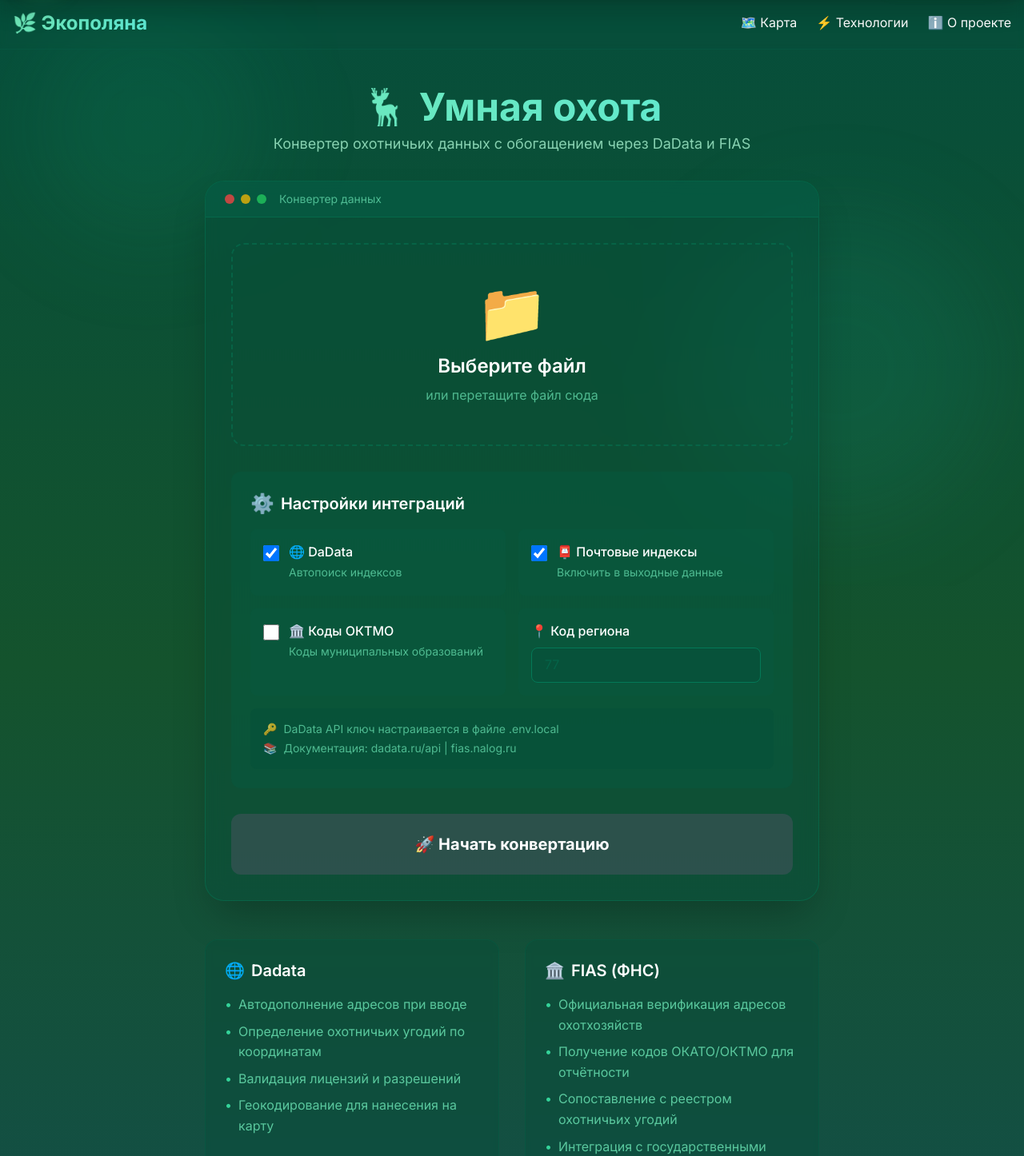
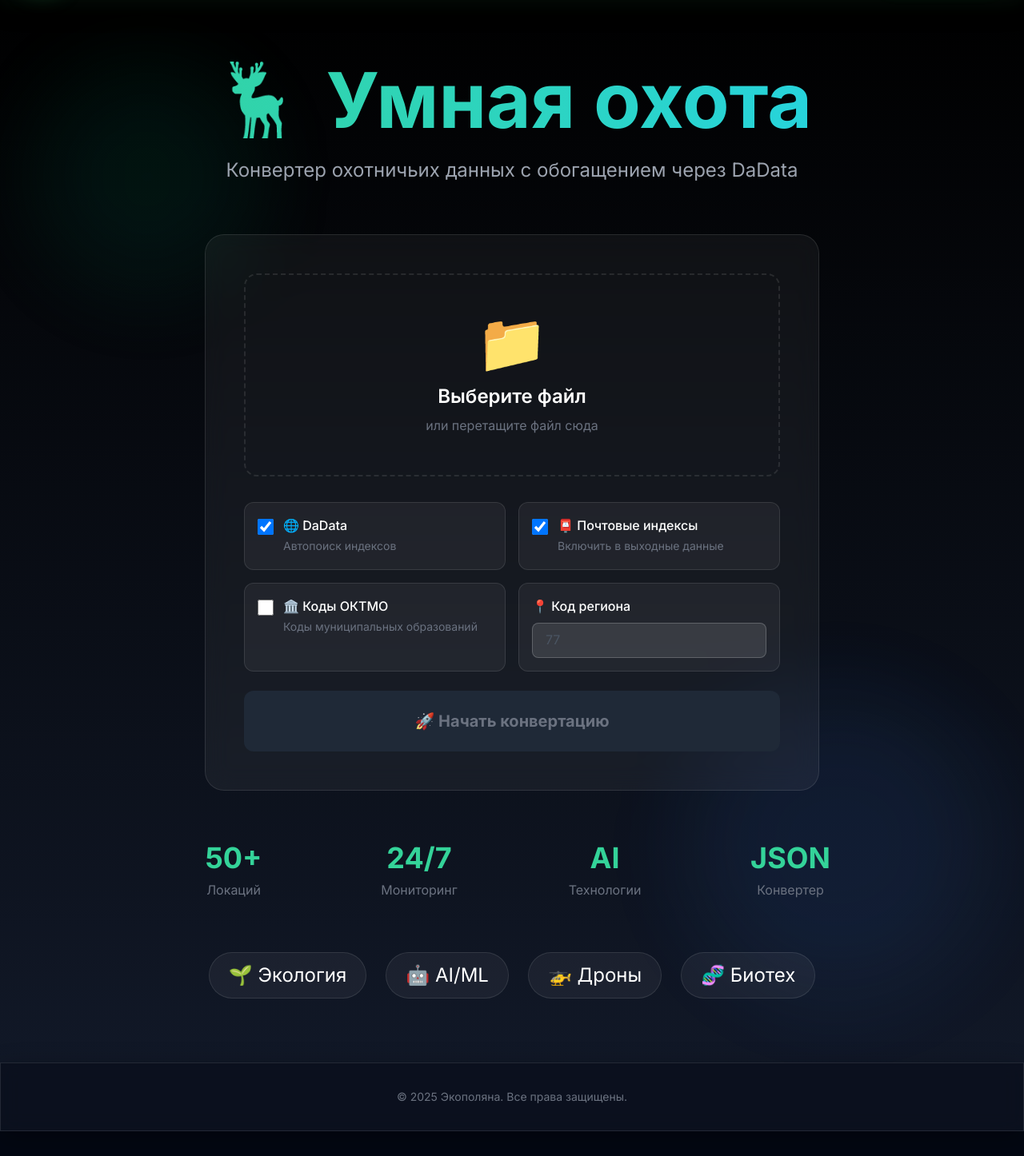
Before and after one commit to Olegadzhan/ecopolyana, a Next.js app: page /smart-hunting in a window 1280 px wide. Shown: the part 67-1513 px from the top of the page at 80% size. After the commit the page ends 1482 px from the top, so only its background shows below. Built offline with nearby package versions, Linux system fonts and the light colour scheme.

Commit message:
Update page.tsx

```diff
--- a/src/app/smart-hunting/page.tsx
+++ b/src/app/smart-hunting/page.tsx
@@ -4,7 +4,6 @@ import { useState, useCallback } from 'react';
 import { motion, AnimatePresence } from 'framer-motion';
 import Link from 'next/link';
 
-// Интерфейс для результата конвертации
 interface ConversionResult {
   success: boolean;
   hunters?: any[];
@@ -21,20 +20,18 @@ interface ConversionResult {
 }
 
 export default function SmartHuntingPage() {
-  // Состояния для файла и загрузки
   const [file, setFile] = useState<File | null>(null);
   const [loading, setLoading] = useState(false);
   const [result, setResult] = useState<ConversionResult | null>(null);
   const [error, setError] = useState<string | null>(null);
   const [dragActive, setDragActive] = useState(false);
 
-  // Состояния для настроек (ПОЛНОСТЬЮ СООТВЕТСТВУЮТ converter_unified.py)
+  // Настройки конвертации
   const [useDadata, setUseDadata] = useState(true);
   const [includePostal, setIncludePostal] = useState(true);
   const [includeOktmo, setIncludeOktmo] = useState(false);
   const [regionCode, setRegionCode] = useState('');
 
-  // --- Обработчики Drag & Drop ---
   const handleDrag = useCallback((e: React.DragEvent) => {
     e.preventDefault();
     e.stopPropagation();
@@ -63,7 +60,6 @@ export default function SmartHuntingPage() {
     }
   }, []);
 
-  // --- Отправка формы на API ---
   const handleSubmit = async (e: React.FormEvent) => {
     e.preventDefault();
     if (!file) {
@@ -103,7 +99,6 @@ export default function SmartHuntingPage() {
     }
   };
 
-  // --- Скачивание JSON ---
   const downloadJSON = (data: any, filename: string) => {
     const blob = new Blob([JSON.stringify(data, null, 2)], { type: 'application/json' });
     const url = URL.createObjectURL(blob);
@@ -116,7 +111,6 @@ export default function SmartHuntingPage() {
     URL.revokeObjectURL(url);
   };
 
-  // --- Сброс формы ---
   const resetForm = () => {
     setFile(null);
     setResult(null);
@@ -124,72 +118,44 @@ export default function SmartHuntingPage() {
   };
 
   return (
-    <div className="min-h-screen bg-gradient-to-b from-emerald-900 via-green-900 to-teal-900 text-white">
-      {/* Декоративные фоновые элементы (как на других страницах) */}
-      <div className="absolute inset-0 overflow-hidden pointer-events-none">
-        <div className="absolute top-20 left-10 w-72 h-72 bg-emerald-500/10 rounded-full blur-3xl" />
-        <div className="absolute bottom-20 right-10 w-96 h-96 bg-teal-500/10 rounded-full blur-3xl" />
+    <div className="min-h-screen bg-gradient-to-b from-black to-gray-900 text-white">
+      {/* Герой-секция в стиле главной страницы */}
+      <section className="relative min-h-screen flex items-center justify-center overflow-hidden">
+        {/* Фоновые элементы */}
+        <div className="absolute inset-0 overflow-hidden">
+          <div className="absolute top-20 left-10 w-72 h-72 bg-emerald-500/10 rounded-full blur-3xl animate-pulse" />
+          <div className="absolute bottom-20 right-10 w-96 h-96 bg-blue-500/10 rounded-full blur-3xl animate-pulse delay-1000" />
         </div>
 
-      {/* Навигация (как на главной) */}
-      <nav className="relative z-10 border-b border-emerald-800/50 backdrop-blur-sm">
-        <div className="container mx-auto px-4 py-4">
-          <div className="flex justify-between items-center">
-            <Link href="/" className="text-2xl font-bold bg-gradient-to-r from-emerald-300 to-teal-300 bg-clip-text text-transparent">
-              🌿 Экополяна
-            </Link>
-            <div className="flex gap-6">
-              <Link href="/map" className="hover:text-emerald-300 transition">🗺️ Карта</Link>
-              <Link href="/tech" className="hover:text-emerald-300 transition">⚡ Технологии</Link>
-              <Link href="/about" className="hover:text-emerald-300 transition">ℹ️ О проекте</Link>
-            </div>
-          </div>
-        </div>
-      </nav>
-
-      {/* Основной контент - стилизован как диалоговое окно */}
-      <main className="relative z-10 container mx-auto px-4 py-12">
+        <div className="relative z-10 container mx-auto px-4 py-20">
+          {/* Заголовок как на главной */}
           <motion.div
             initial={{ opacity: 0, y: 20 }}
             animate={{ opacity: 1, y: 0 }}
+            className="text-center mb-16"
+          >
+            <h1 className="text-6xl md:text-8xl font-bold mb-6 bg-gradient-to-r from-emerald-400 via-teal-400 to-cyan-400 bg-clip-text text-transparent">
+              🦌 Умная охота
+            </h1>
+            <p className="text-xl md:text-2xl text-gray-400 max-w-3xl mx-auto">
+              Конвертер охотничьих данных с обогащением через DaData
+            </p>
+          </motion.div>
+
+          {/* Основная карточка конвертера */}
+          <motion.div
+            initial={{ opacity: 0, y: 40 }}
+            animate={{ opacity: 1, y: 0 }}
+            transition={{ delay: 0.2 }}
             className="max-w-3xl mx-auto"
           >
-          {/* Заголовок страницы в стиле "Умная охота" */}
-          <div className="text-center mb-8">
-            <h1 className="text-5xl font-bold mb-2 bg-gradient-to-r from-emerald-300 to-teal-300 bg-clip-text text-transparent">
-              🦌 Умная охота
-            </h1>
-            <p className="text-emerald-200/80 text-lg">
-              Конвертер охотничьих данных с обогащением через DaData и FIAS
-            </p>
-          </div>
-
-          {/* КАРТОЧКА-ДИАЛОГ с конвертером */}
-          <motion.div
-            className="bg-emerald-900/40 backdrop-blur-md rounded-3xl border border-emerald-700/50 shadow-2xl overflow-hidden"
-            initial={{ scale: 0.95 }}
-            animate={{ scale: 1 }}
-            transition={{ delay: 0.1 }}
-          >
-            {/* Верхняя полоса диалога (имитация окна) */}
-            <div className="bg-emerald-800/60 px-6 py-3 flex items-center gap-2 border-b border-emerald-700/50">
-              <div className="flex gap-2">
-                <div className="w-3 h-3 rounded-full bg-red-500/80"></div>
-                <div className="w-3 h-3 rounded-full bg-yellow-500/80"></div>
-                <div className="w-3 h-3 rounded-full bg-green-500/80"></div>
-              </div>
-              <span className="text-sm text-emerald-300/70 ml-2">Конвертер данных</span>
-            </div>
-
-            {/* Тело диалога - ФОРМА КОНВЕРТЕРА */}
-            <div className="p-8">
-              <form onSubmit={handleSubmit} className="space-y-8">
-                {/* Drag & Drop зона (стилизована) */}
+            <div className="bg-white/5 backdrop-blur-lg rounded-3xl border border-white/10 p-8 md:p-12">
+              {/* Drag & Drop зона */}
               <div
                 className={`relative border-2 border-dashed rounded-2xl p-12 text-center transition-all cursor-pointer ${
                   dragActive
-                      ? 'border-emerald-400 bg-emerald-500/10 scale-[1.02]'
-                      : 'border-emerald-700/50 hover:border-emerald-500/50 hover:bg-emerald-800/20'
+                    ? 'border-emerald-400 bg-emerald-500/10'
+                    : 'border-white/10 hover:border-emerald-500/50 hover:bg-white/5'
                 }`}
                 onDragEnter={handleDrag}
                 onDragLeave={handleDrag}
@@ -205,25 +171,21 @@ export default function SmartHuntingPage() {
                   className="hidden"
                 />
 
-                  <motion.div
-                    animate={{ y: [0, -5, 0] }}
-                    transition={{ repeat: Infinity, duration: 3 }}
-                    className="text-7xl mb-4"
-                  >
+                <div className="text-7xl mb-4">
                   {file ? '📄' : '📁'}
-                  </motion.div>
+                </div>
 
                 <p className="text-2xl font-semibold mb-2">
                   {file ? file.name : 'Выберите файл'}
                 </p>
 
                 {file && (
-                    <p className="text-emerald-300 mb-2">
+                  <p className="text-emerald-400 mb-2">
                     {(file.size / 1024 / 1024).toFixed(2)} MB
                   </p>
                 )}
 
-                  <p className="text-emerald-300/70">
+                <p className="text-gray-500">
                   {file ? 'Нажмите чтобы выбрать другой' : 'или перетащите файл сюда'}
                 </p>
 
@@ -241,64 +203,59 @@ export default function SmartHuntingPage() {
                 )}
               </div>
 
-                {/* Настройки конвертации (ПОЛНОСТЬЮ СООТВЕТСТВУЮТ converter_unified.py) */}
-                <div className="bg-emerald-800/30 rounded-xl p-6 space-y-4">
-                  <h2 className="text-xl font-semibold flex items-center gap-2 mb-4">
-                    <span className="text-2xl">⚙️</span>
-                    Настройки интеграций
-                  </h2>
-
+              {/* Настройки конвертации */}
+              <div className="mt-8 space-y-4">
                 <div className="grid md:grid-cols-2 gap-4">
                   {/* DaData */}
-                    <label className="flex items-start gap-3 p-4 rounded-lg bg-emerald-800/20 hover:bg-emerald-800/30 transition-colors cursor-pointer">
+                  <label className="flex items-start gap-3 p-4 rounded-xl bg-white/5 hover:bg-white/10 transition-colors cursor-pointer border border-white/10">
                     <input
                       type="checkbox"
                       checked={useDadata}
                       onChange={(e) => setUseDadata(e.target.checked)}
-                        className="mt-1 w-5 h-5 rounded border-emerald-600 text-emerald-500 focus:ring-emerald-500"
+                      className="mt-1 w-5 h-5 rounded border-gray-600 text-emerald-500 focus:ring-emerald-500 bg-white/10"
                     />
                     <div>
                       <span className="font-medium block">🌐 DaData</span>
-                        <span className="text-sm text-emerald-300/70">
+                      <span className="text-sm text-gray-500">
                         Автопоиск индексов
                       </span>
                     </div>
                   </label>
 
                   {/* Почтовые индексы */}
-                    <label className="flex items-start gap-3 p-4 rounded-lg bg-emerald-800/20 hover:bg-emerald-800/30 transition-colors cursor-pointer">
+                  <label className="flex items-start gap-3 p-4 rounded-xl bg-white/5 hover:bg-white/10 transition-colors cursor-pointer border border-white/10">
                     <input
                       type="checkbox"
                       checked={includePostal}
                       onChange={(e) => setIncludePostal(e.target.checked)}
-                        className="mt-1 w-5 h-5 rounded border-emerald-600 text-emerald-500 focus:ring-emerald-500"
+                      className="mt-1 w-5 h-5 rounded border-gray-600 text-emerald-500 focus:ring-emerald-500 bg-white/10"
                     />
                     <div>
                       <span className="font-medium block">📮 Почтовые индексы</span>
-                        <span className="text-sm text-emerald-300/70">
+                      <span className="text-sm text-gray-500">
                         Включить в выходные данные
                       </span>
                     </div>
                   </label>
 
                   {/* ОКТМО */}
-                    <label className="flex items-start gap-3 p-4 rounded-lg bg-emerald-800/20 hover:bg-emerald-800/30 transition-colors cursor-pointer">
+                  <label className="flex items-start gap-3 p-4 rounded-xl bg-white/5 hover:bg-white/10 transition-colors cursor-pointer border border-white/10">
                     <input
                       type="checkbox"
                       checked={includeOktmo}
                       onChange={(e) => setIncludeOktmo(e.target.checked)}
-                        className="mt-1 w-5 h-5 rounded border-emerald-600 text-emerald-500 focus:ring-emerald-500"
+                      className="mt-1 w-5 h-5 rounded border-gray-600 text-emerald-500 focus:ring-emerald-500 bg-white/10"
                     />
                     <div>
                       <span className="font-medium block">🏛️ Коды ОКТМО</span>
-                        <span className="text-sm text-emerald-300/70">
+                      <span className="text-sm text-gray-500">
                         Коды муниципальных образований
                       </span>
                     </div>
                   </label>
 
                   {/* Регион */}
-                    <div className="p-4 rounded-lg bg-emerald-800/20">
+                  <div className="p-4 rounded-xl bg-white/5 border border-white/10">
                     <label className="block">
                       <span className="font-medium block mb-2">📍 Код региона</span>
                       <input
@@ -307,22 +264,10 @@ export default function SmartHuntingPage() {
                         onChange={(e) => setRegionCode(e.target.value.replace(/\D/g, '').slice(0, 2))}
                         placeholder="77"
                         maxLength={2}
-                          className="w-full px-4 py-2 bg-emerald-900/50 border border-emerald-700 rounded-lg text-white placeholder-emerald-700/50 focus:border-emerald-500 focus:outline-none"
+                        className="w-full px-4 py-2 bg-white/10 border border-white/20 rounded-lg text-white placeholder-gray-600 focus:border-emerald-500 focus:outline-none"
                       />
                     </label>
                   </div>
-                  </div>
-
-                  {/* Информация о ключах (в стиле smart-hunting) */}
-                  <div className="mt-4 p-4 bg-emerald-900/30 rounded-lg text-sm text-emerald-300/70">
-                    <p className="flex items-center gap-2">
-                      <span>🔑</span>
-                      DaData API ключ настраивается в файле .env.local
-                    </p>
-                    <p className="flex items-center gap-2 mt-1">
-                      <span>📚</span>
-                      Документация: dadata.ru/api | fias.nalog.ru
-                    </p>
                 </div>
               </div>
 
@@ -333,7 +278,7 @@ export default function SmartHuntingPage() {
                     initial={{ opacity: 0, y: -10 }}
                     animate={{ opacity: 1, y: 0 }}
                     exit={{ opacity: 0, y: -10 }}
-                      className="bg-red-500/20 border border-red-500/50 rounded-xl p-4 text-red-200"
+                    className="mt-6 bg-red-500/20 border border-red-500/50 rounded-xl p-4 text-red-200"
                   >
                     ❌ {error}
                   </motion.div>
@@ -345,10 +290,11 @@ export default function SmartHuntingPage() {
                 whileHover={{ scale: 1.02 }}
                 whileTap={{ scale: 0.98 }}
                 type="submit"
+                onClick={handleSubmit}
                 disabled={!file || loading}
-                  className={`w-full py-6 rounded-xl font-bold text-xl transition-all ${
+                className={`w-full mt-6 py-6 rounded-xl font-bold text-xl transition-all ${
                   !file || loading
-                      ? 'bg-gray-600/50 cursor-not-allowed'
+                    ? 'bg-gray-800 cursor-not-allowed text-gray-500'
                     : 'bg-gradient-to-r from-emerald-600 to-teal-600 hover:from-emerald-500 hover:to-teal-500 shadow-lg shadow-emerald-500/25'
                 }`}
               >
@@ -364,24 +310,24 @@ export default function SmartHuntingPage() {
                   '🚀 Начать конвертацию'
                 )}
               </motion.button>
-              </form>
 
-              {/* Результаты конвертации */}
+              {/* Результаты */}
               <AnimatePresence>
                 {result?.success && result.hunters && result.tickets && (
                   <motion.div
                     initial={{ opacity: 0, y: 20 }}
                     animate={{ opacity: 1, y: 0 }}
                     exit={{ opacity: 0, y: -20 }}
-                    className="mt-8 bg-emerald-800/30 rounded-xl p-6"
+                    className="mt-8"
                   >
+                    <div className="bg-white/5 rounded-xl p-6 border border-white/10">
                       <div className="flex items-center gap-3 mb-6">
                         <div className="w-12 h-12 rounded-full bg-emerald-500/20 flex items-center justify-center text-2xl">
                           ✅
                         </div>
                         <div>
                           <h3 className="text-xl font-semibold">Конвертация завершена!</h3>
-                        <p className="text-emerald-300/70">
+                          <p className="text-gray-500">
                             Найдено {result.stats?.huntersCount || 0} записей
                           </p>
                         </div>
@@ -413,80 +359,56 @@ export default function SmartHuntingPage() {
 
                       <button
                         onClick={resetForm}
-                      className="w-full py-3 rounded-xl bg-emerald-800/50 hover:bg-emerald-700/50 transition-colors"
+                        className="w-full py-3 rounded-xl bg-white/5 hover:bg-white/10 transition-colors border border-white/10"
                       >
                         🔄 Конвертировать другой файл
                       </button>
+                    </div>
                   </motion.div>
                 )}
               </AnimatePresence>
             </div>
           </motion.div>
 
-          {/* Дополнительные возможности API (как на старой smart-hunting) */}
+          {/* Статистика в стиле главной страницы */}
           <motion.div
             initial={{ opacity: 0 }}
             animate={{ opacity: 1 }}
-            transition={{ delay: 0.3 }}
-            className="mt-12 grid md:grid-cols-2 gap-8"
+            transition={{ delay: 0.4 }}
+            className="grid md:grid-cols-4 gap-8 max-w-4xl mx-auto mt-16 text-center"
           >
-            <div className="bg-emerald-900/30 backdrop-blur-sm rounded-2xl p-6 border border-emerald-800/50">
-              <h3 className="text-xl font-semibold mb-4 flex items-center gap-2">
-                <span>🌐</span> Dadata
-              </h3>
-              <ul className="space-y-2 text-emerald-300/80">
-                <li className="flex items-start gap-2">
-                  <span className="text-emerald-400">•</span>
-                  Автодополнение адресов при вводе
-                </li>
-                <li className="flex items-start gap-2">
-                  <span className="text-emerald-400">•</span>
-                  Определение охотничьих угодий по координатам
-                </li>
-                <li className="flex items-start gap-2">
-                  <span className="text-emerald-400">•</span>
-                  Валидация лицензий и разрешений
-                </li>
-                <li className="flex items-start gap-2">
-                  <span className="text-emerald-400">•</span>
-                  Геокодирование для нанесения на карту
-                </li>
-              </ul>
+            <div>
+              <div className="text-4xl font-bold text-emerald-400">50+</div>
+              <div className="text-gray-500 mt-2">Локаций</div>
             </div>
-
-            <div className="bg-emerald-900/30 backdrop-blur-sm rounded-2xl p-6 border border-emerald-800/50">
-              <h3 className="text-xl font-semibold mb-4 flex items-center gap-2">
-                <span>🏛️</span> FIAS (ФНС)
-              </h3>
-              <ul className="space-y-2 text-emerald-300/80">
-                <li className="flex items-start gap-2">
-                  <span className="text-emerald-400">•</span>
-                  Официальная верификация адресов охотхозяйств
-                </li>
-                <li className="flex items-start gap-2">
-                  <span className="text-emerald-400">•</span>
-                  Получение кодов ОКАТО/ОКТМО для отчётности
-                </li>
-                <li className="flex items-start gap-2">
-                  <span className="text-emerald-400">•</span>
-                  Сопоставление с реестром охотничьих угодий
-                </li>
-                <li className="flex items-start gap-2">
-                  <span className="text-emerald-400">•</span>
-                  Интеграция с государственными реестрами
-                </li>
-              </ul>
+            <div>
+              <div className="text-4xl font-bold text-emerald-400">24/7</div>
+              <div className="text-gray-500 mt-2">Мониторинг</div>
+            </div>
+            <div>
+              <div className="text-4xl font-bold text-emerald-400">AI</div>
+              <div className="text-gray-500 mt-2">Технологии</div>
+            </div>
+            <div>
+              <div className="text-4xl font-bold text-emerald-400">JSON</div>
+              <div className="text-gray-500 mt-2">Конвертер</div>
             </div>
           </motion.div>
+
+          {/* Технологии в стиле главной страницы */}
+          <motion.div
+            initial={{ opacity: 0 }}
+            animate={{ opacity: 1 }}
+            transition={{ delay: 0.6 }}
+            className="flex flex-wrap justify-center gap-6 mt-16 text-2xl"
+          >
+            <span className="px-6 py-3 bg-white/5 rounded-full border border-white/10">🌱 Экология</span>
+            <span className="px-6 py-3 bg-white/5 rounded-full border border-white/10">🤖 AI/ML</span>
+            <span className="px-6 py-3 bg-white/5 rounded-full border border-white/10">🚁 Дроны</span>
+            <span className="px-6 py-3 bg-white/5 rounded-full border border-white/10">🧬 Биотех</span>
           </motion.div>
-      </main>
-
-      {/* Footer */}
-      <footer className="relative z-10 border-t border-emerald-800/50 mt-12">
-        <div className="container mx-auto px-4 py-6 text-center text-emerald-300/50 text-sm">
-          © 2024 Экополяна. Технологии будущего для устойчивого развития.
         </div>
-      </footer>
+      </section>
     </div>
   );
 }
```
Lines whose indentation alone changed are shown as unchanged.
